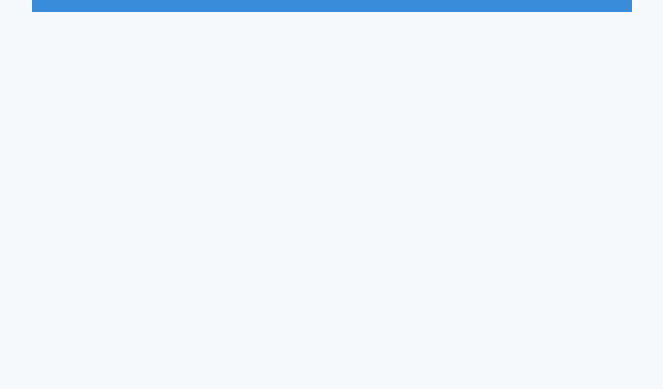
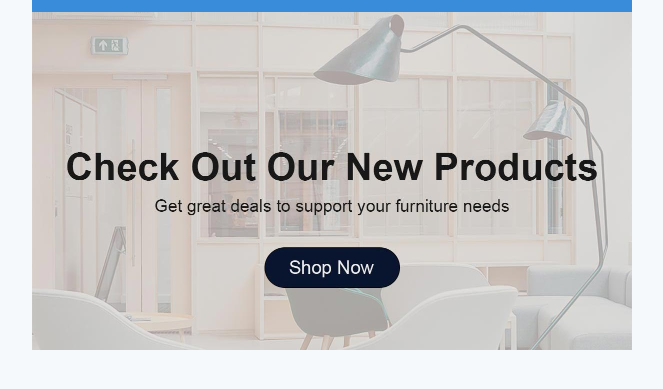
Before and after one commit to nicyuvi/promotional-email-template, a plain HTML site: page index.html in a window 1280 px wide. Shown: the part 93-482 px from the top of the page, without its empty margins (308-971 px from the left). Drawn offline with Linux system fonts and the light colour scheme.

Commit message:
Add hero section

```diff
--- a/index.html
+++ b/index.html
@@ -45,7 +45,7 @@
     .webkit{
       max-width: 600px;
       background-color: #ffffff;
-      margin: auto;
+      margin: 0 auto;
     }
     .outer {
       /* capital M for outlook compatibility */
@@ -68,7 +68,7 @@
     <div class="webkit">
 
       <table class="outer">
-
+        <!-- brand banner -->
         <tr>
           <td>
             <table width='100%'>
@@ -82,6 +82,10 @@
             </table>
           </td>
         </tr>
+        <!-- hero section  -->
+        <tr>
+          <td><a href="#" title="check out new products"><img src="./assets/hero-1200x675.jpg" alt="check out new products" width="600px"></a></td>
+        </tr>
 
       </table>
 
```
